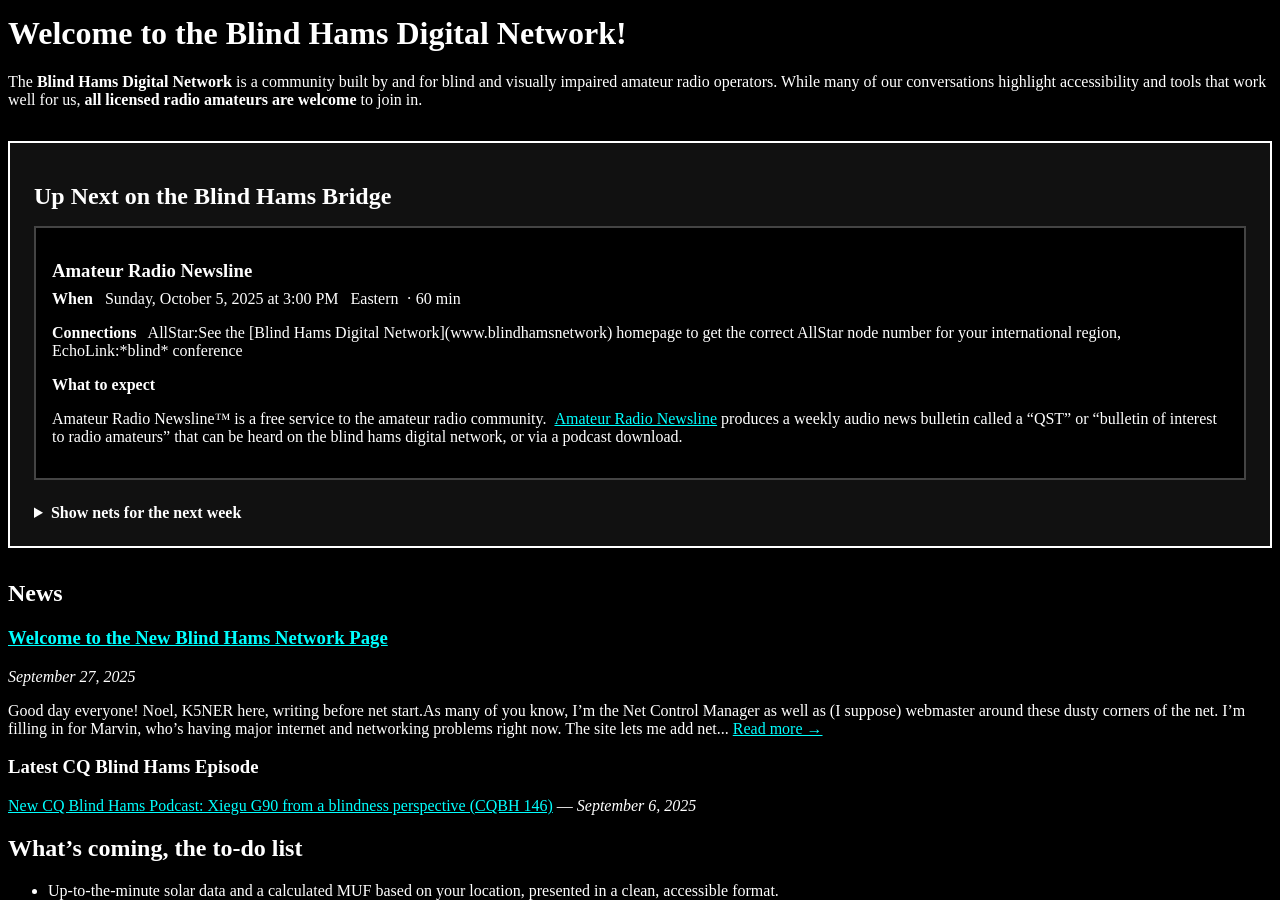
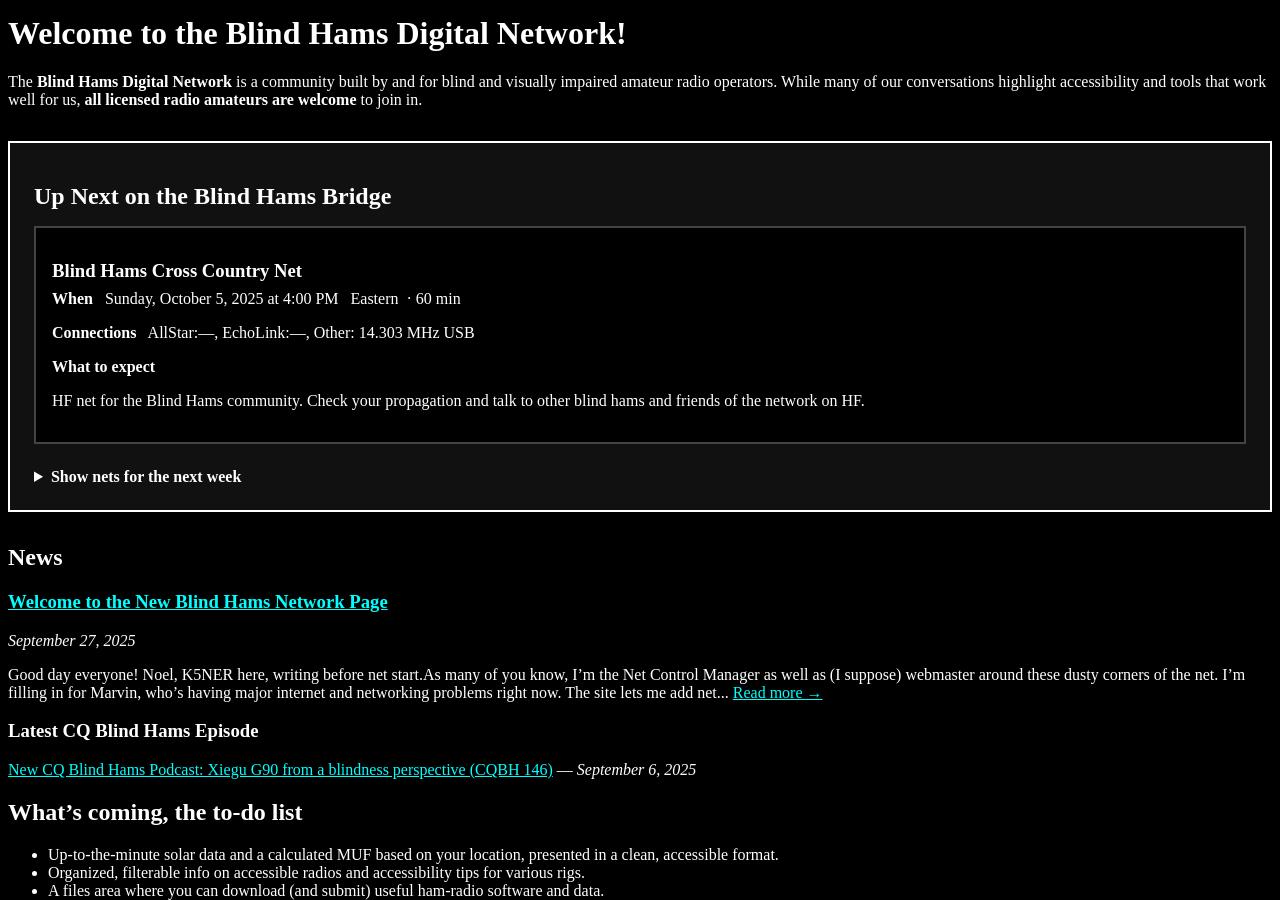
Before and after one commit to nromey/bh-network, a Jekyll site: the page built from index.md, in a window 1280 px wide and 900 px high, scrolled down 679 px. Built offline with Jekyll 4.4.1, drawn with Linux system fonts in a browser that asks for light colours.

Commit message:
chore: refresh schedules [skip ci]

```diff
--- a/_data/next_net.yml
+++ b/_data/next_net.yml
@@ -1,22 +1,18 @@
 time_zone: America/New_York
 next_net:
-  id: newsline
-  name: Amateur Radio Newsline
-  description: "Amateur Radio Newsline\u2122 is a free service to the amateur radio\
-    \ community. \_[Amateur Radio Newsline](https://www.arnewsline.org)   produces\
-    \ a weekly audio news bulletin called a \u201CQST\u201D or \u201Cbulletin of interest\
-    \ to radio amateurs\u201D that can be heard on the blind hams digital network,\
-    \ or via a podcast download."
+  id: bh-cross-country-hf
+  name: Blind Hams Cross Country Net
+  description: HF net for the Blind Hams community. Check your propagation and talk
+    to other blind hams and friends of the network on HF.
   category: bhn
-  start_local_iso: '2025-10-05T15:00:00-04:00'
+  start_local_iso: '2025-10-05T16:00:00-04:00'
   duration_min: 60
   time_zone: America/New_York
   connections:
-    allstar: See the [Blind Hams Digital Network](www.blindhamsnetwork) homepage to
-      get the correct AllStar node number for your international region
-    echolink: '*blind* conference'
-    frequency: null
-    mode: null
+    allstar: null
+    echolink: null
+    frequency: 14.303 MHz
+    mode: USB
     dmr: null
     dmr_system: null
     dmr_tg: null
@@ -27,38 +23,9 @@ next_net:
     wiresx: null
     p25: null
     nxdn: null
-    location: null
+    location: 20 meters band on HF
     website: null
 week:
-- id: newsline
-  name: Amateur Radio Newsline
-  description: "Amateur Radio Newsline\u2122 is a free service to the amateur radio\
-    \ community. \_[Amateur Radio Newsline](https://www.arnewsline.org)   produces\
-    \ a weekly audio news bulletin called a \u201CQST\u201D or \u201Cbulletin of interest\
-    \ to radio amateurs\u201D that can be heard on the blind hams digital network,\
-    \ or via a podcast download."
-  category: bhn
-  start_local_iso: '2025-10-05T15:00:00-04:00'
-  duration_min: 60
-  time_zone: America/New_York
-  connections:
-    allstar: See the [Blind Hams Digital Network](www.blindhamsnetwork) homepage to
-      get the correct AllStar node number for your international region
-    echolink: '*blind* conference'
-    frequency: null
-    mode: null
-    dmr: null
-    dmr_system: null
-    dmr_tg: null
-    talkgroup: null
-    peanut: null
-    dstar: null
-    ysf: null
-    wiresx: null
-    p25: null
-    nxdn: null
-    location: null
-    website: null
 - id: bh-cross-country-hf
   name: Blind Hams Cross Country Net
   description: HF net for the Blind Hams community. Check your propagation and talk
@@ -631,6 +598,31 @@ week:
     nxdn: null
     location: null
     website: null
+- id: bh-cross-country-hf
+  name: Blind Hams Cross Country Net
+  description: HF net for the Blind Hams community. Check your propagation and talk
+    to other blind hams and friends of the network on HF.
+  category: bhn
+  start_local_iso: '2025-10-12T16:00:00-04:00'
+  duration_min: 60
+  time_zone: America/New_York
+  connections:
+    allstar: null
+    echolink: null
+    frequency: 14.303 MHz
+    mode: USB
+    dmr: null
+    dmr_system: null
+    dmr_tg: null
+    talkgroup: null
+    peanut: null
+    dstar: null
+    ysf: null
+    wiresx: null
+    p25: null
+    nxdn: null
+    location: 20 meters band on HF
+    website: null
 categories:
 - bhn
 - disability
```
